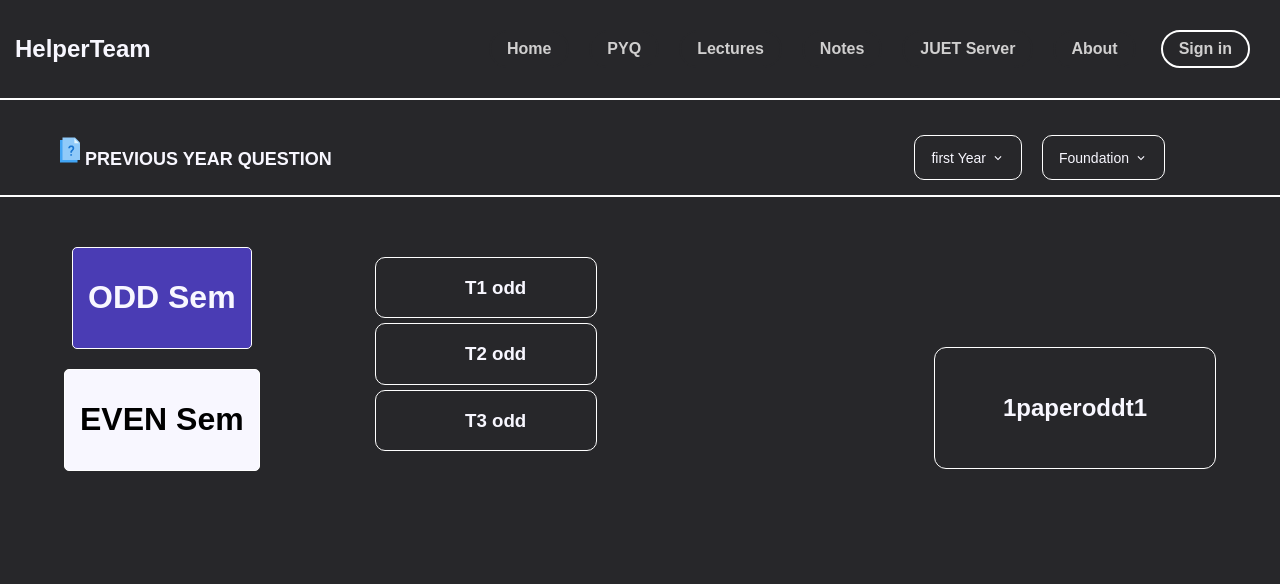
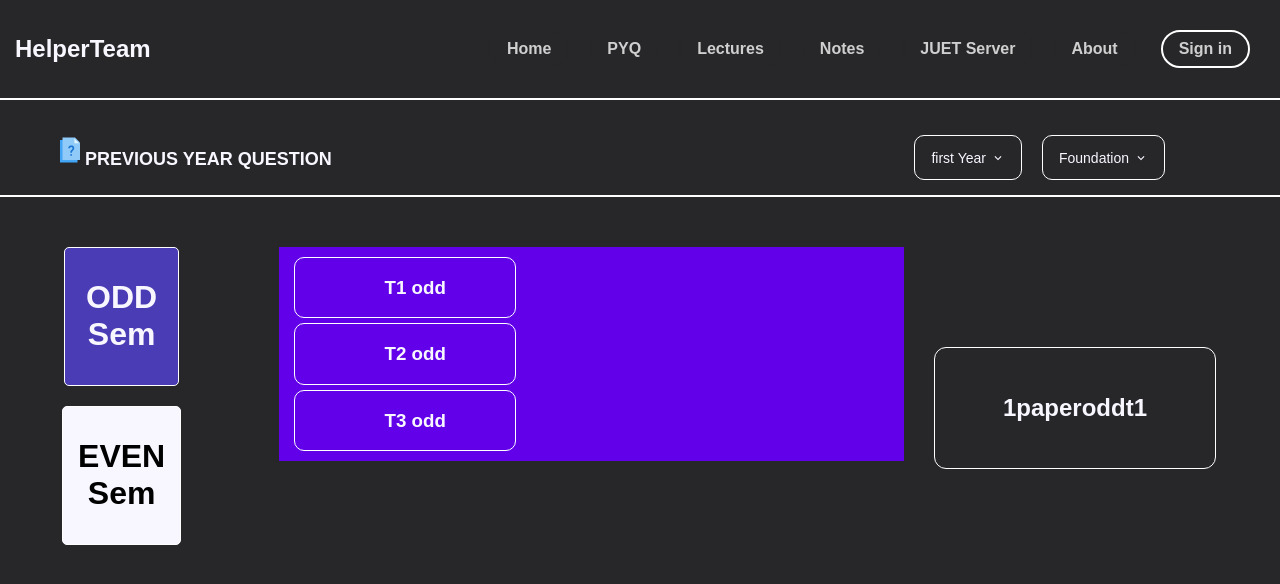
Before and after one commit to Indranil102/Helper_Team, a React (Create React App) app: page /pyq in a window 1280 px wide. Shown: the top 584 px of the page. Built offline with nearby package versions, Linux system fonts and the light colour scheme; the HTML template or start-up script is replaced by a standard one; a web font is replaced by a local one.

Commit message:
fix thecss

```diff
--- a/src/Pages/pyq/Papers.css
+++ b/src/Pages/pyq/Papers.css
@@ -5,7 +5,7 @@
     width:280px ;
     height: 120px;
     border-radius: 12px;
-    margin-left: 470px;
+    margin-left: 30px;
     margin-top: 100px;
     display: flex;
     justify-content: center;
@@ -17,4 +17,5 @@
 
 
 
+
 }
--- a/src/Pages/pyq/Pyq.css
+++ b/src/Pages/pyq/Pyq.css
@@ -160,6 +160,7 @@ body {
   margin-bottom: 15px;
   margin-left: 5%;
   margin-right: 5%;
+
 }
 
 .file-row {
@@ -258,7 +259,7 @@ body {
 
   flex-direction: column;
   gap: 20px;
-  max-width: 30%;
+  max-width: 10%;
   margin: 0;
   flex-direction: column;
   gap: 20px;
@@ -270,7 +271,7 @@ body {
   display: inline-block;
   background-color:  #f8f7ff;
   padding: 10px 15px;
-  max-width: 200px;
+  max-width: 100px;
   border: 1px solid white;
   color: black;
   text-align: center;
@@ -291,8 +292,10 @@ body {
   padding: 5px 15px;
   flex: 1;
   margin-left: 100px;
+  background-color: #6200ea;
+  width: 100px;
 
-  width: 20px;
+
 
 
 }
```
